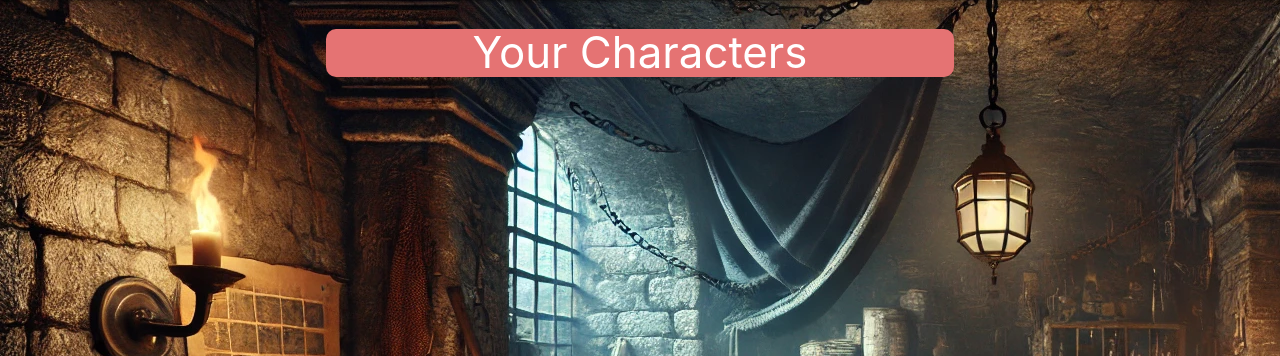
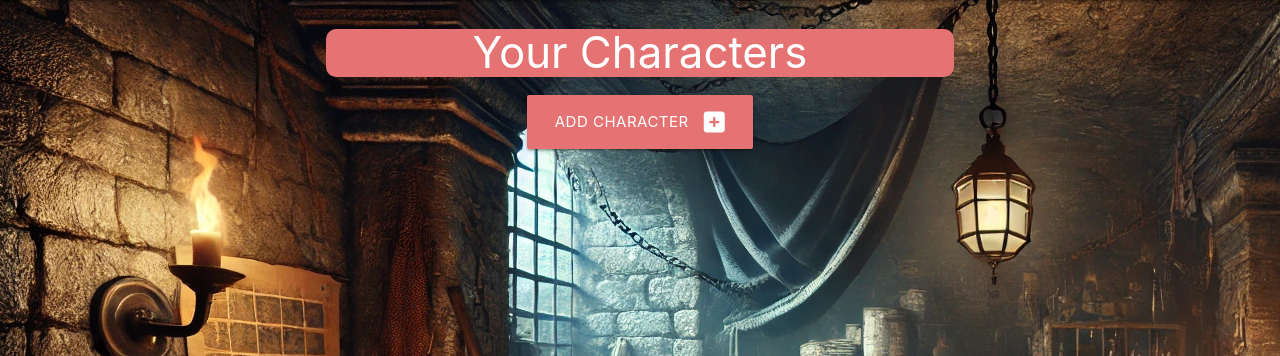
Before and after one commit to CamRaff/Milestone3-RoguesDen, a Flask app: page /characters in a window 1280 px wide. Shown: the part 64-420 px from the top of the page. Run offline with Flask 2, Linux system fonts and the light colour scheme; the visitor is signed in with stand-in values (Sample User, id 1); some libraries are stand-ins or nearby versions.

Commit message:
added character creation page and code for the creation form

```diff
--- a/rogues_den/routes.py
+++ b/rogues_den/routes.py
@@ -9,12 +9,14 @@ routes = Blueprint('routes', __name__)
 
 @app.route('/')
 def home():
+
     return render_template('base.html')
 
 
 # @app.route('/login')
 # def login():
 #     return render_template('login.html')
+
 
 @app.route('/profile', methods=["GET"])
 @login_required
@@ -24,8 +26,50 @@ def profile():
 
     return render_template('profile.html', users=users)
 
+
 @app.route('/characters')
 @login_required
 def characters():
 
     return render_template('characters.html')
+
+
+@app.route('/add_character', methods=["GET", "POST"])
+@login_required
+def add_character():
+
+    if request.method == "POST":
+        # extract form data from the database
+        character_name=request.form.get("characte_name"),
+        character_race=request.form.get("character_race"),
+        character_class=request.form.get("character_class"),
+        character_level=int(request.form.get("character_level")),
+        character_strength=int(request.form.get("character_strength")),
+        character_dexterity=int(request.form.get("character_dexterity")),
+        character_constitution=int(request.form.get("character_constitution")),
+        character_intelligence=int(request.form.get("character_intelligence")),
+        character_wisdom=int(request.form.get("character_wisdom")),
+        character_charisma=int(request.form.get("character_charisma")),
+        character_background=request.form.get("character_background")
+
+        new_character= Character(
+            character_name=character_name,
+            character_race=character_race,
+            character_class=character_class,
+            character_level=character_level,
+            character_strength=character_strength,
+            character_dexterity=character_dexterity,
+            character_constitution=character_constitution,
+            character_intelligence=character_intelligence,
+            character_wisdom=character_wisdom,
+            character_charisma=character_charisma,
+            character_background=character_background,
+            users_id=current_user.id
+        )
+
+        db.session.add(new_character)
+        db.session.commit()
+
+        flash("New character created!", category="success")
+
+    return render_template('add_character.html')
--- a/rogues_den/templates/characters.html
+++ b/rogues_den/templates/characters.html
@@ -4,4 +4,11 @@
         <h3 class="center-align white-text red lighten-2">Your Characters</h3>
     </div>
 
+    <div class="row">
+        <div class="col s12 center-align">
+            <a href="{{ url_for('add_character') }}" class="btn-large red lighten-2">
+                Add Character <i class="fas fa-plus-square right"></i>
+            </a>
+        </div>
+    </div>
 {% endblock %}
```
Also changed, not shown: rogues_den/templates/add_character.html (added, +7 -0 lines).
